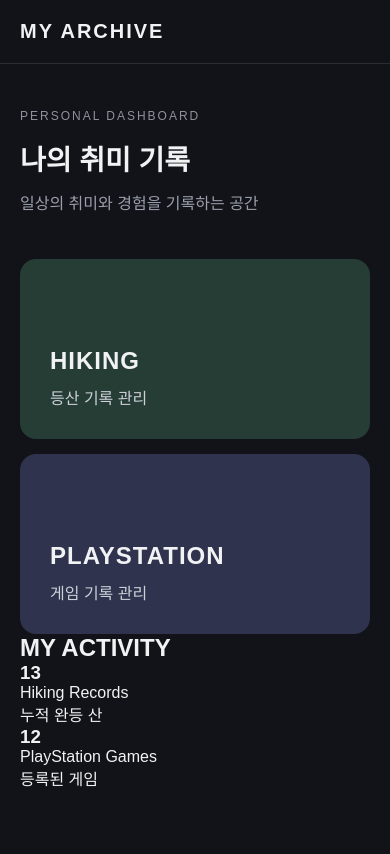
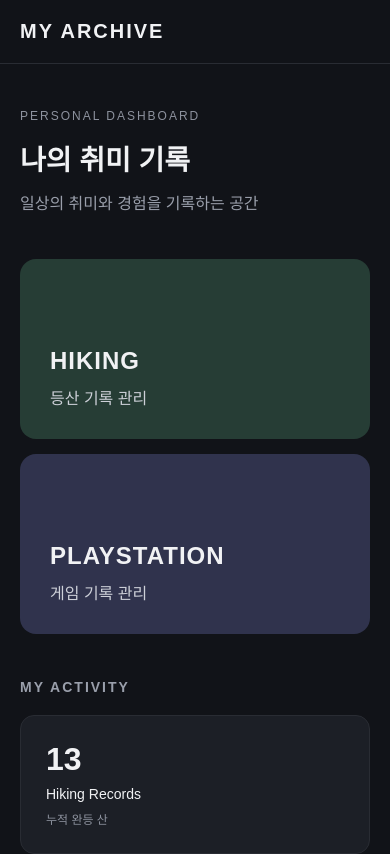
Before and after one commit to NaughtyMiddleAge/my-hobby-archive, a plain HTML site: page index.html in a window 390 px wide. Shown: the top 854 px of the page. Drawn offline with Linux system fonts and the light colour scheme; a script that the page names is missing.

Commit message:
Add activity section styles and responsive design
Added styles for activity section and cards, including responsive design.

```diff
--- a/style.css
+++ b/style.css
@@ -115,3 +115,58 @@ main {
         min-height: 180px;
     }
 }
+
+
+/* 활동 통계 영역 */
+.activity-section {
+    margin-top: 60px;
+}
+
+.activity-section > h2 {
+    font-size: 14px;
+    letter-spacing: 2px;
+    color: #9A9FAB;
+    margin-bottom: 20px;
+}
+
+.activity-grid {
+    display: grid;
+    grid-template-columns: repeat(2, 1fr);
+    gap: 20px;
+}
+
+.activity-card {
+    background-color: #1C1F26;
+    border: 1px solid #292C33;
+    border-radius: 14px;
+    padding: 25px;
+}
+
+.activity-card h3 {
+    font-size: 32px;
+    margin-bottom: 8px;
+}
+
+.activity-card p {
+    font-size: 14px;
+    margin-bottom: 8px;
+}
+
+.activity-card span {
+    font-size: 12px;
+    color: #8D929E;
+}
+
+/* 모바일 대응 */
+@media (max-width: 650px) {
+
+    .activity-section {
+        margin-top: 45px;
+    }
+
+    .activity-grid {
+        grid-template-columns: 1fr;
+        gap: 12px;
+    }
+
+}
```
